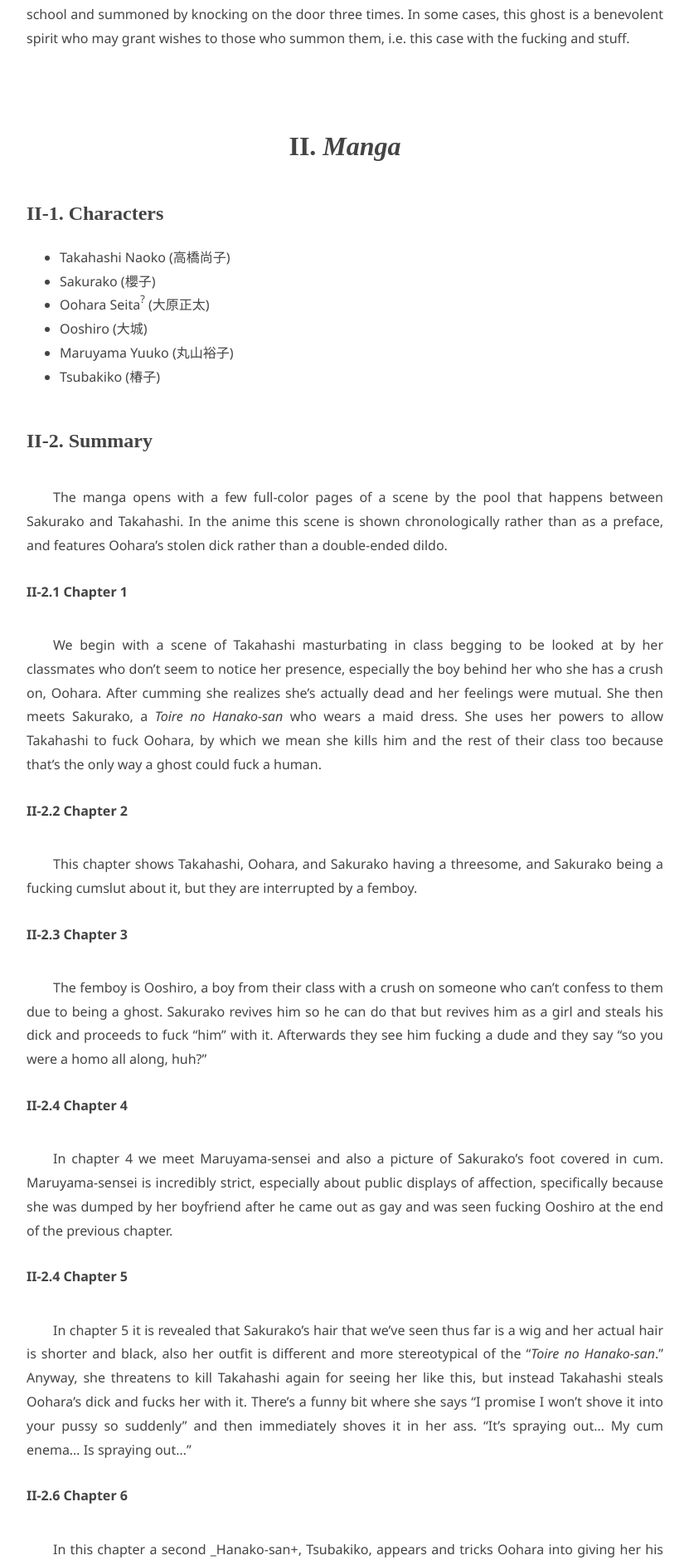
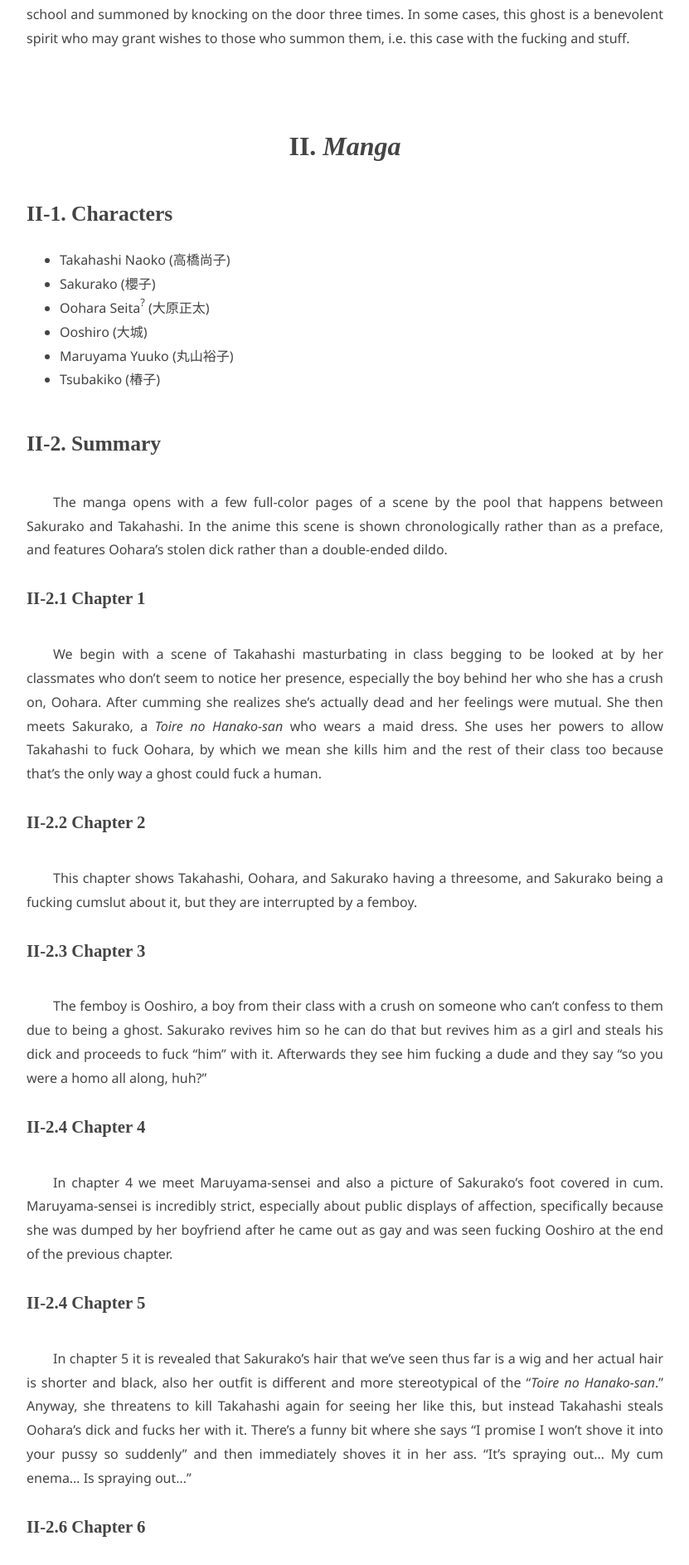
Before and after one commit to una-ada/anarchy.website, a Jekyll site: the page built from _posts/2021-04-27-alignment.md, in a window 1280 px wide. Shown: the part 2697-4583 px from the top of the page at 83% size, without its empty margins (224-1055 px from the left). Built offline with Jekyll 4.4.1, drawn with Linux system fonts in a browser that asks for light colours; some web fonts are replaced.

Commit message:
Update heading styles (size increase)

```diff
--- a/_sass/_elements.scss
+++ b/_sass/_elements.scss
@@ -61,12 +61,11 @@
 	text-align: center;
 }
 h3 {
-	font-size: 1.5rem;
+	font-size: 1.6rem;
 	margin-top: 3rem;
 }
 h4 {
-	font-family: $copy-font;
-	font-size: 1rem;
+	font-size: 1.3rem;
 	margin: 2rem 0;
 }
 hr {
```
